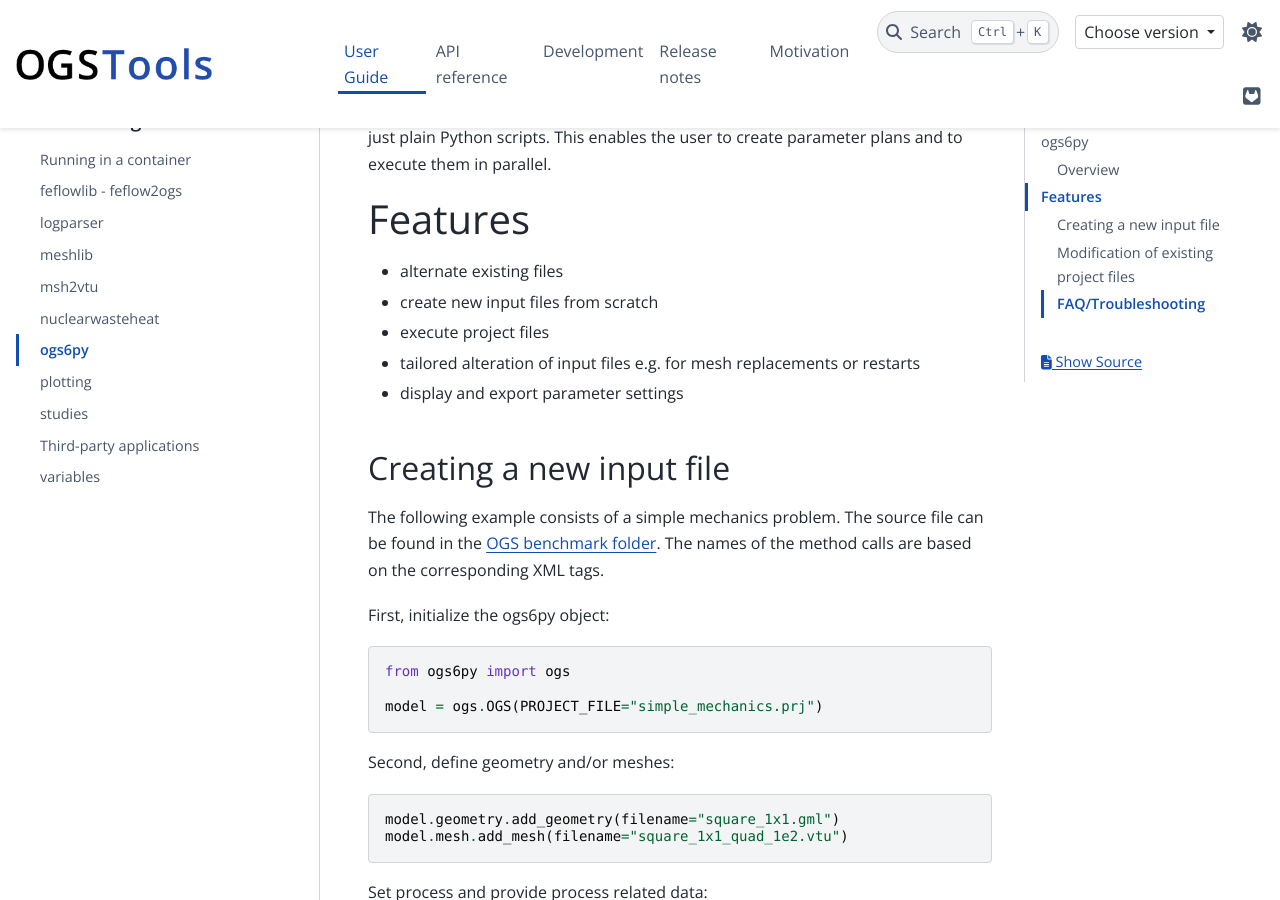
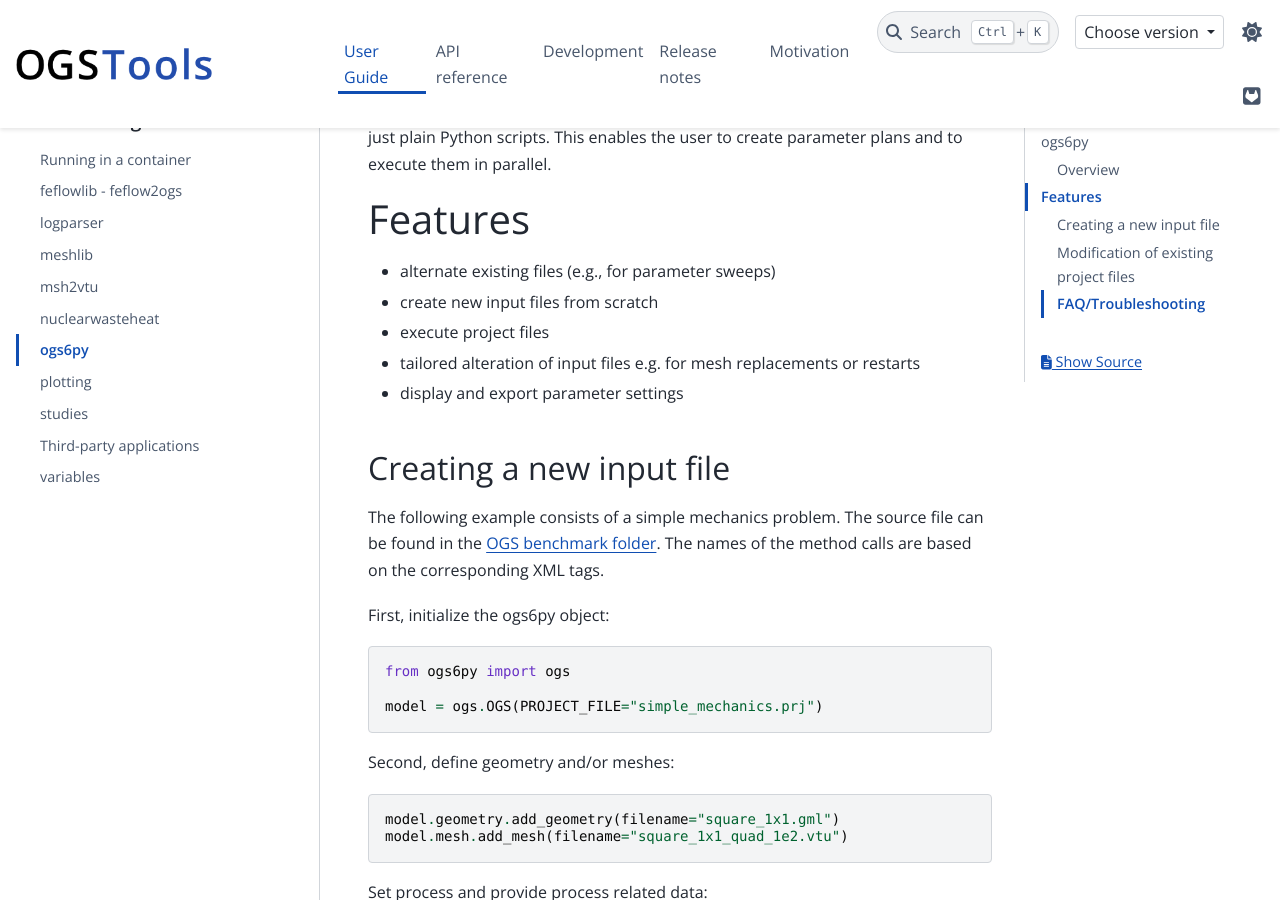
Before and after one commit to ufz/ogstools, a Sphinx documentation site: the page built from docs/user-guide/ogs6py.md, in a window 1280 px wide and 900 px high, scrolled down 309 px. Built offline with Sphinx 7.4.7 and the PyData theme 0.15.4, drawn with Linux system fonts in a browser that asks for light colours; pages that are not in the unit, such as notebooks, are missing from menus; the version number could not be read and is left out; comment, search, counter and statistics services are not loaded.

```diff
--- a/docs/user-guide/ogs6py.md
+++ b/docs/user-guide/ogs6py.md
@@ -9,7 +9,7 @@ This enables the user to create parameter plans and to execute them in parallel.
 
 # Features
 
-- alternate existing files
+- alternate existing files (e.g., for parameter sweeps)
 - create new input files from scratch
 - execute project files
 - tailored alteration of input files e.g. for mesh replacements or restarts
```
